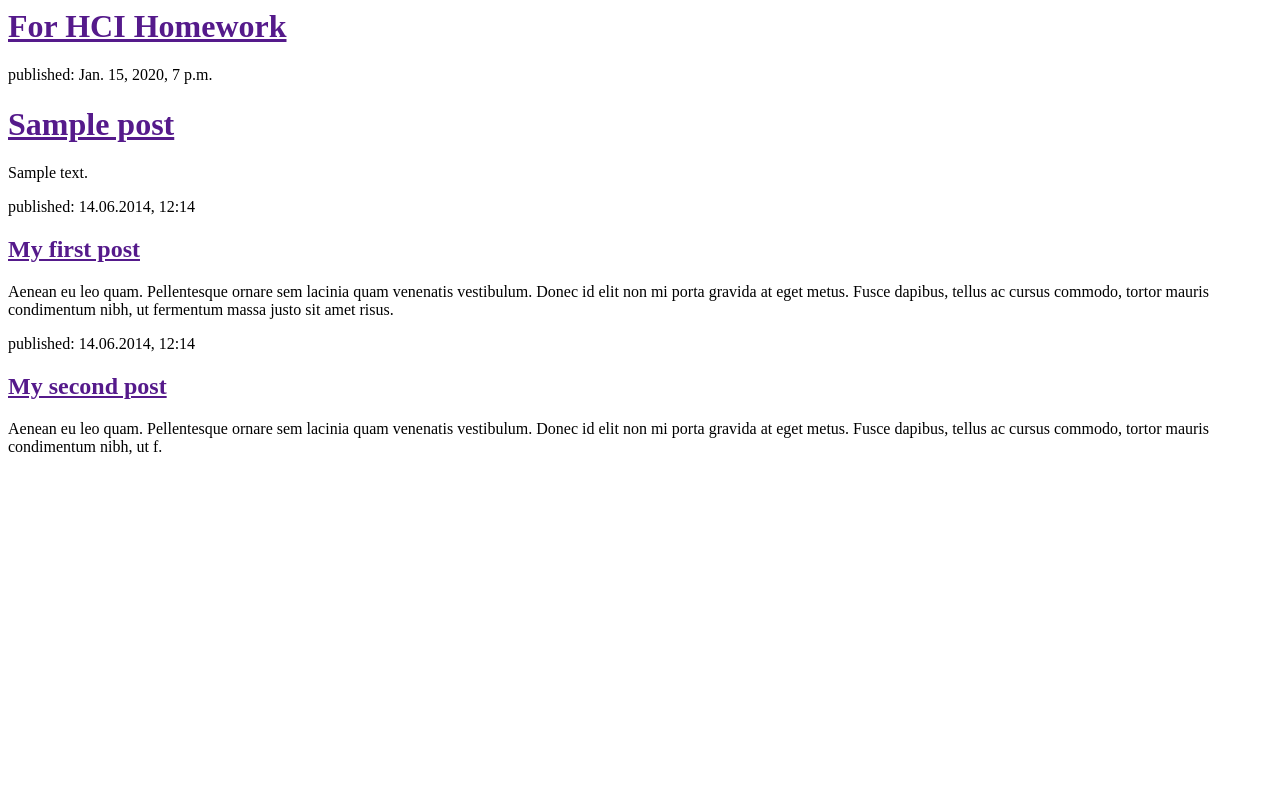
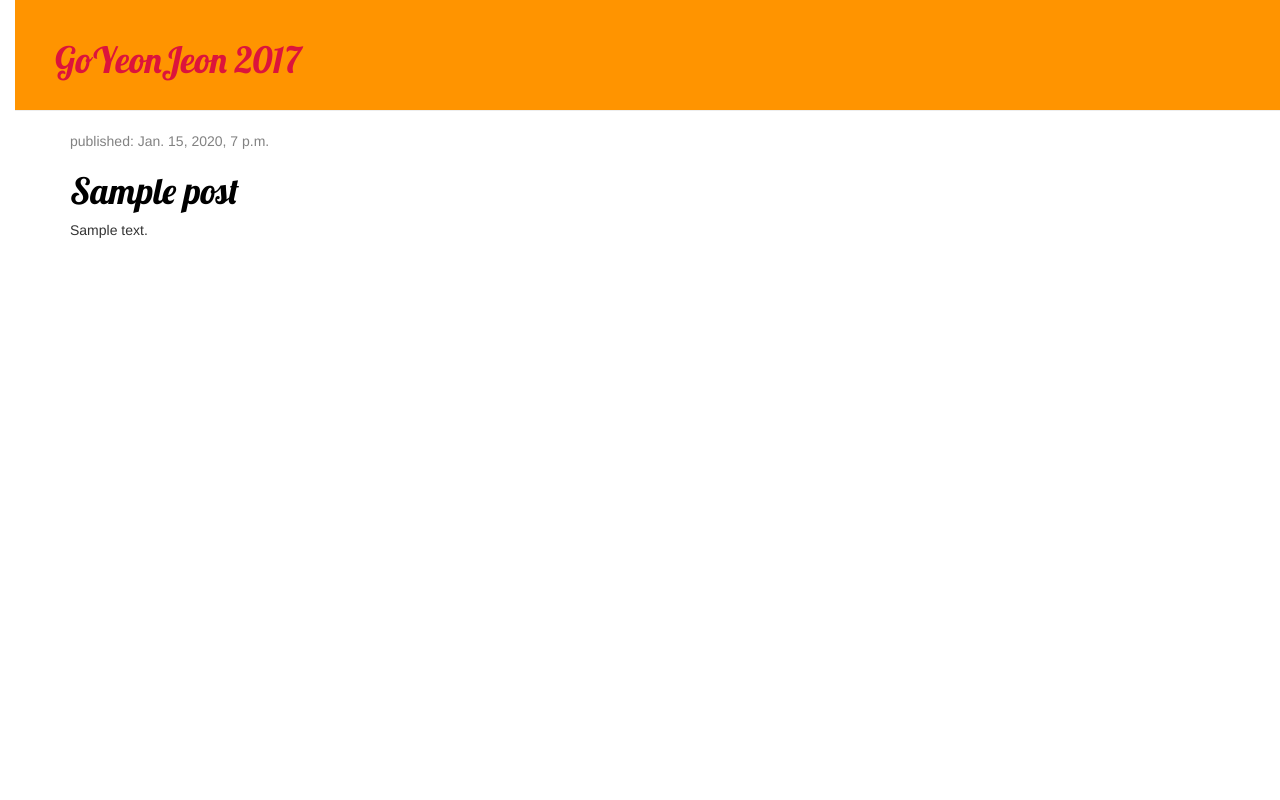
Before and after one commit to fromme0528/GoYeonJeon_2017, a Django app: page / in a window 1280 px wide. Run offline with Django 3.2, Linux system fonts and the light colour scheme; tables that the repository leaves empty hold one stand-in row (values such as "Sample post"); some libraries are stand-ins or nearby versions.

Commit message:
Added view and template for detailed post as well as simple CSS for the site

```diff
--- /dev/null
+++ b/blog/static/css/blog.css
@@ -0,0 +1,52 @@
+h1 a {
+    color: #DC143C;
+    font-family: 'Lobster';
+}
+body {
+    padding-left: 15px;
+}
+
+.page-header {
+    background-color: #ff9400;
+    margin-top: 0;
+    padding: 20px 20px 20px 40px;
+}
+.page-header h1, .page-header h1 a, .page-header h1 a:visited, .page-header h1 a:activate {
+	color: #ffffff;
+	font-size: 36pt;
+	text-decoration: none;
+}
+
+.content {
+    margin-left: 40px;
+}
+h1, h2, h3, h4 {
+    font-family: 'Lobster', cursive;
+}
+
+.date {
+    color: #828282;
+}
+
+.save {
+    float: right;
+}
+
+.post-form textarea, .post-form input {
+    width: 100%;
+}
+
+.top-menu, .top-menu:hover, .top-menu:visited {
+    color: #ffffff;
+    float: right;
+    font-size: 26pt;
+    margin-right: 20px;
+}
+
+.post {
+    margin-bottom: 70px;
+}
+
+.post h1 a, .post h1 a:visited {
+    color: #000000;
+}
--- /dev/null
+++ b/blog/templates/blog/base.html
@@ -0,0 +1,26 @@
+{% load staticfiles %}
+
+<html>
+    <head>
+        <link href="//fonts.googleapis.com/css?family=Lobster&subset=latin,latin-ext" rel="stylesheet" type="text/css">
+        <title>Chang Min Wook</title>
+        <link rel="stylesheet" href="//maxcdn.bootstrapcdn.com/bootstrap/3.2.0/css/bootstrap.min.css">
+        <link rel="stylesheet" href="//maxcdn.bootstrapcdn.com/bootstrap/3.2.0/css/bootstrap-theme.min.css">
+        <link rel="stylesheet" href="{% static 'css/blog.css' %}">
+    </head>
+    <body>
+
+        <div class="page-header">
+            <h1><a href="/">GoYeonJeon 2017</a></h1>
+        </div>
+        <div class="content container">
+            <div class="row">
+                <div class="col-md-8">
+                {% block content %}
+                {% endblock %}
+                </div>
+            </div>
+        </div>
+
+    </body>
+</html>
--- a/blog/templates/blog/post_list.html
+++ b/blog/templates/blog/post_list.html
@@ -1,30 +1,13 @@
+{% extends 'blog/base.html' %}
 
-<html>
-    <head>
-        <title>Chang Min Wook</title>
-    </head>
-    <body>
-
-        <div>
-            <h1><a href="">For HCI Homework</a></h1>
+{% block content %}
+{% for post in posts %}
+    <div class="post">
+        <div class="date">
+            <p>published: {{ post.published_date }}</p>
         </div>
-		{% for post in posts %}
-	    <div>
-	        <p>published: {{ post.published_date }}</p>
-	        <h1><a href="">{{ post.title }}</a></h1>
-	        <p>{{ post.text|linebreaksbr }}</p>
-	    </div>
-		{% endfor %}
-        <div>
-            <p>published: 14.06.2014, 12:14</p>
-            <h2><a href="">My first post</a></h2>
-            <p>Aenean eu leo quam. Pellentesque ornare sem lacinia quam venenatis vestibulum. Donec id elit non mi porta gravida at eget metus. Fusce dapibus, tellus ac cursus commodo, tortor mauris condimentum nibh, ut fermentum massa justo sit amet risus.</p>
-        </div>
-
-        <div>
-            <p>published: 14.06.2014, 12:14</p>
-            <h2><a href="">My second post</a></h2>
-            <p>Aenean eu leo quam. Pellentesque ornare sem lacinia quam venenatis vestibulum. Donec id elit non mi porta gravida at eget metus. Fusce dapibus, tellus ac cursus commodo, tortor mauris condimentum nibh, ut f.</p>
-        </div>
-    </body>
-</html>
+        <h1><a href="{% url 'post_detail' pk=post.pk %}">{{ post.title }}</a></h1>
+        <p>{{ post.text|linebreaksbr }}</p>
+    </div>
+ {% endfor %}
+ {% endblock %}
--- a/blog/urls.py
+++ b/blog/urls.py
@@ -3,4 +3,5 @@ from . import views
 
 urlpatterns =[
 	url(r'^$',views.post_list,name='post_list'),
+	url(r'^post/(?P<pk>\d+)/$', views.post_detail, name='post_detail'),
 ]
--- a/blog/views.py
+++ b/blog/views.py
@@ -1,9 +1,15 @@
 from django.shortcuts import render
 from django.utils import timezone
 from .models import Post
+from django.shortcuts import render, get_object_or_404
 
 # Create your views here.
 def post_list(request):
 #	posts = Post.objects.filter(published_date__lte=timezone.now()).order_by('published_date')
 	posts = Post.objects.all()
 	return render(request, 'blog/post_list.html', {'posts':posts})
+
+
+def post_detail(request, pk):
+	post = get_object_or_404(Post,pk=pk)
+	return render(request, 'blog/post_detail.html',{'post':post})
```
Also changed, not shown: blog/templates/blog/post_detail.html (added, +13 -0 lines).
